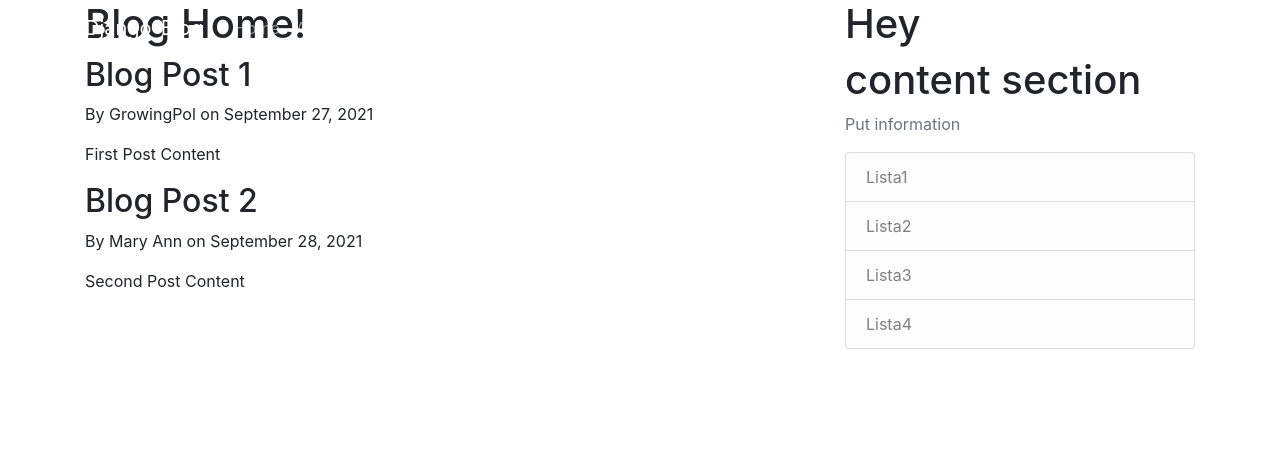
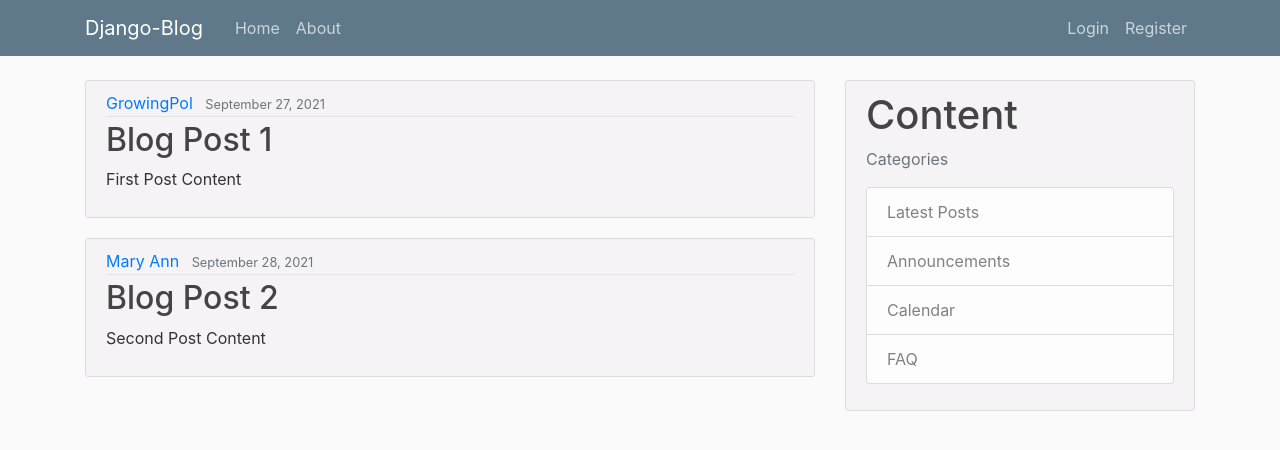
Before and after one commit to GrowingPol/Django-Blog, a Django app: page / in a window 1280 px wide. Shown: the top 450 px of the page. Run offline with Django 3.2, Linux system fonts and the light colour scheme; some libraries are stand-ins or nearby versions.

Commit message:
Add main.css to base template and change home template layout

```diff
--- a/django_blog/blog/static/blog/main.css
+++ b/django_blog/blog/static/blog/main.css
@@ -0,0 +1,84 @@
+body {
+  background: #fafafa;
+  color: #333333;
+  margin-top: 5rem;
+}
+
+h1, h2, h3, h4, h5, h6 {
+  color: #444444;
+}
+
+ul {
+  margin: 0;
+}
+
+.bg-steel {
+  background-color: #5f788a;
+}
+
+.site-header .navbar-nav .nav-link {
+  color: #cbd5db;
+}
+
+.site-header .navbar-nav .nav-link:hover {
+  color: #ffffff;
+}
+
+.site-header .navbar-nav .nav-link.active {
+  font-weight: 500;
+}
+
+.content-section {
+  background: #F5F3F5;
+  padding: 10px 20px;
+  border: 1px solid #dddddd;
+  border-radius: 3px;
+  margin-bottom: 20px;
+}
+
+.article-title {
+  color: #444444;
+}
+
+a.article-title:hover {
+  color: #428bca;
+  text-decoration: none;
+}
+
+.article-content {
+  white-space: pre-line;
+}
+
+.article-img {
+  height: 65px;
+  width: 65px;
+  margin-right: 16px;
+}
+
+.article-metadata {
+  padding-bottom: 1px;
+  margin-bottom: 4px;
+  border-bottom: 1px solid #e3e3e3
+}
+
+.article-metadata a:hover {
+  color: #333;
+  text-decoration: none;
+}
+
+.article-svg {
+  width: 25px;
+  height: 25px;
+  vertical-align: middle;
+}
+
+.account-img {
+  height: 125px;
+  width: 125px;
+  margin-right: 20px;
+  margin-bottom: 16px;
+}
+
+.account-heading {
+  font-size: 2.5rem;
+}
--- a/django_blog/blog/templates/blog/home.html
+++ b/django_blog/blog/templates/blog/home.html
@@ -1,9 +1,16 @@
 {% extends "blog/templateBase.html" %}
 {% block content %}
-    <h1>Blog Home!</h1>
     {%for post in posts%}
-        <h2>{{post.title}}</h2>
-        <p>By {{post.author}} on {{post.date_posted}}</p>
-        <p>{{post.content}}</p>
+    <article class="media content-section">
+        <div class="media-body">
+            <div class="article-metadata">
+                <a class="mr-2" href="#">{{post.author}}</a>
+                <small class="text-muted">{{post.date_posted}}</small>
+            </div>
+            <h2><a class="article-title" href="#">{{post.title}}</a></h2>
+            <p class="article-content"> {{post.content}} </p>
+        </div>
+    </article>
     {%endfor%}
+
 {% endblock content %}
--- a/django_blog/blog/templates/blog/templateBase.html
+++ b/django_blog/blog/templates/blog/templateBase.html
@@ -1,4 +1,6 @@
+
 <!DOCTYPE html>
+{% load static %}
 <html lang="en">
 <head>
    <!-- Required meta tags (Bootstrap)-->
@@ -7,6 +9,8 @@
 
     <!-- Bootstrap CSS -->
     <link rel="stylesheet" href="https://maxcdn.bootstrapcdn.com/bootstrap/4.0.0/css/bootstrap.min.css" integrity="sha384-Gn5384xqQ1aoWXA+058RXPxPg6fy4IWvTNh0E263XmFcJlSAwiGgFAW/dAiS6JXm" crossorigin="anonymous">
+    <!--    main css-->
+    <link rel="stylesheet" type="text/css" href="{% static 'blog/main.css' %}">
 
     {% if title %}
         <title>{{title}}</title>
@@ -19,9 +23,7 @@
             <div class="container">
                 <a class="navbar-brand mr-4" href="/">Django-Blog</a>
                 <button class="navbar-toggler" type="button" data-toggle="collapse" data-target="#navbarToggle" aria-controls="navbarToggle" aria-expanded="false" aria-label="Toggle navigation">
-                    <h1>Navbar</h1>
                     <span class="navbar-toggler-icon"></span>
-                    <h1>Navbar</h1>
                 </button>
                 <div class="collapse navbar-collapse" id="navbarToggle">
                     <div class="navbar-nav mr-auto">
@@ -46,15 +48,14 @@
                 {% block content %}{% endblock content %}
             </div>
             <div class="col-md-4">
-                <h1>Hey </h1>
                 <div class="content-section">
-                    <h1>content section </h1>
-                    <p class="text-muted">Put information
+                    <h1>Content </h1>
+                    <p class="text-muted">Categories
                         <ul class="list-group">
-                            <li class="list-group-item list-group-item-light">Lista1</li>
-                            <li class="list-group-item list-group-item-light">Lista2</li>
-                            <li class="list-group-item list-group-item-light">Lista3</li>
-                            <li class="list-group-item list-group-item-light">Lista4</li>
+                            <li class="list-group-item list-group-item-light">Latest Posts</li>
+                            <li class="list-group-item list-group-item-light">Announcements</li>
+                            <li class="list-group-item list-group-item-light">Calendar</li>
+                            <li class="list-group-item list-group-item-light">FAQ</li>
                         </ul>
                     </p>
                 </div>
```
